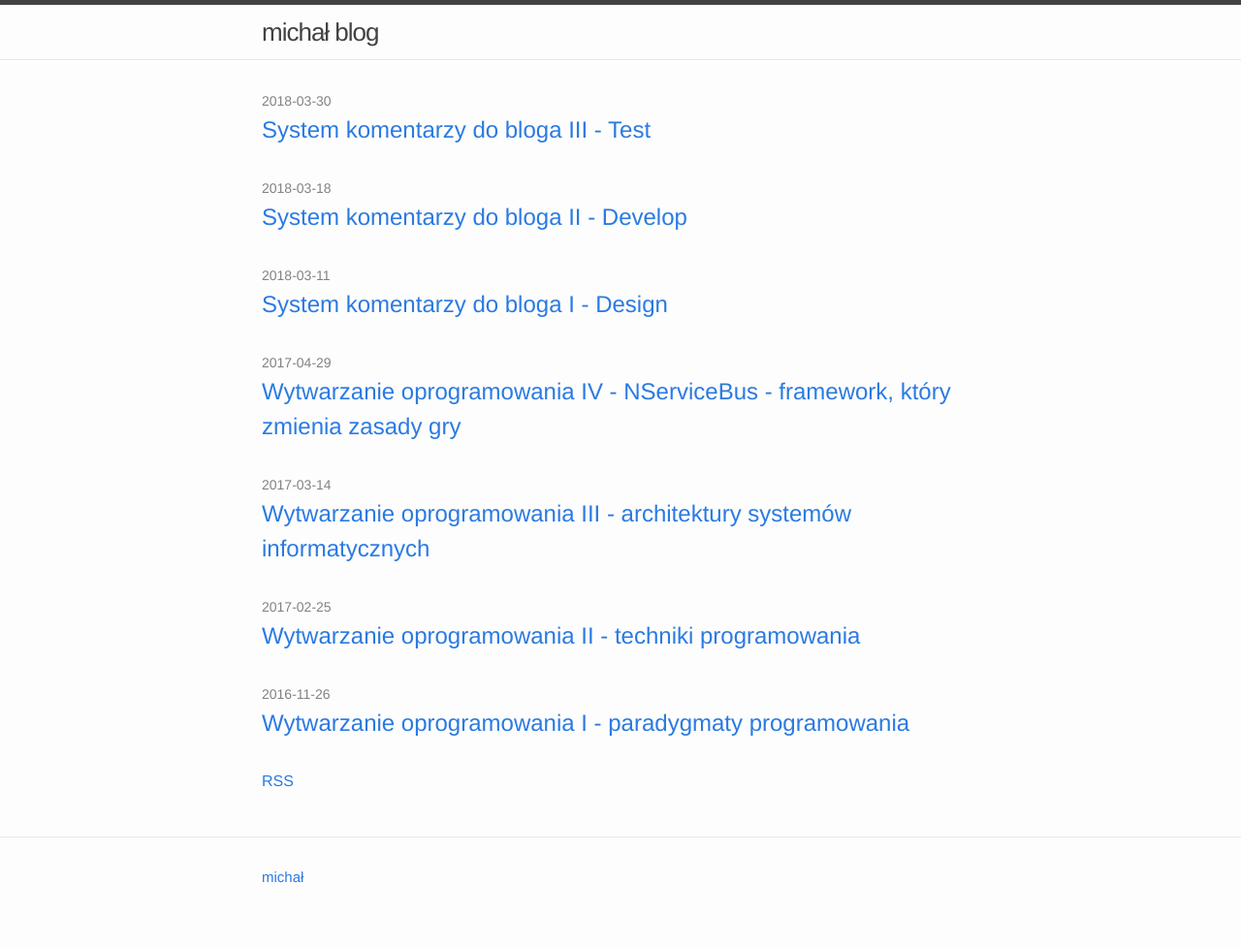
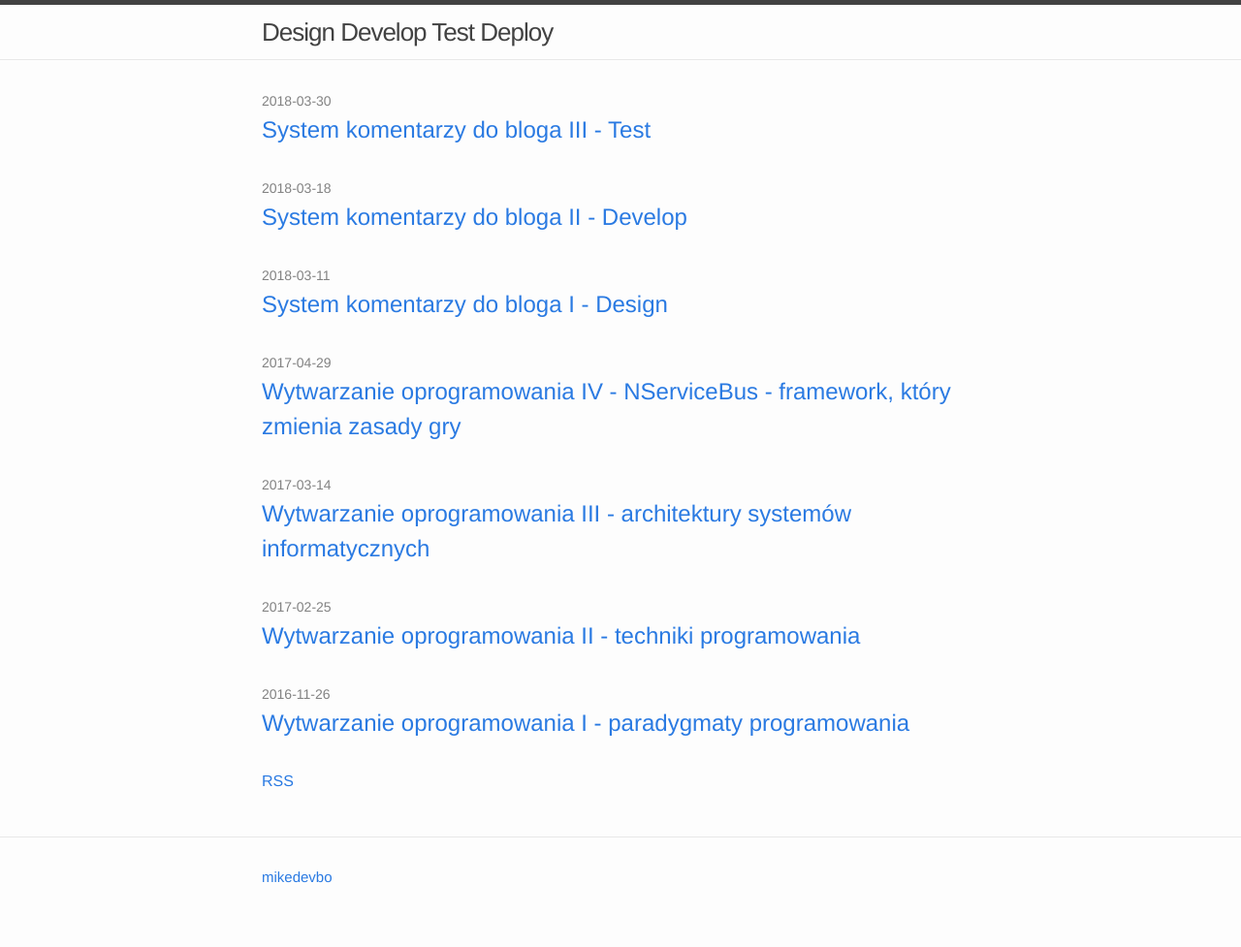
Before and after one commit to mikedevbo/mikedevbo.github.io, a Jekyll site: the page built from index.md, in a window 1280 px wide. Shown: the whole page at 97% size. Built offline with Jekyll 4.4.1, drawn with Linux system fonts in a browser that asks for light colours.

Commit message:
change settings

```diff
--- a/_config.yml
+++ b/_config.yml
@@ -13,14 +13,14 @@
 # you will see them accessed via {{ site.title }}, {{ site.email }}, and so on.
 # You can create any custom variable you would like, and they will be accessible
 # in the templates via {{ site.myvariable }}.
-title: michał blog
-author: michał
+title: Design Develop Test Deploy
+author: mikedevbo
 email: michal0x17@gmail.com
-description: pasja programowania
+description: o wytwarzaniu oprogramowania
 baseurl: "" # the subpath of your site, e.g. /blog
 url: "" # the base hostname & protocol for your site, e.g. http://example.com
-twitter_username: michal0x17
-github_username:  michal0x17
+twitter_username: mikedevbo
+github_username:  mikedebbo
 
 # Build settings
 markdown: kramdown
```
